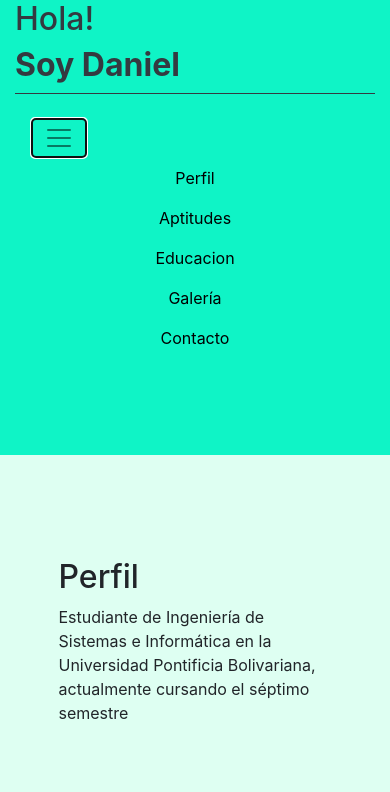
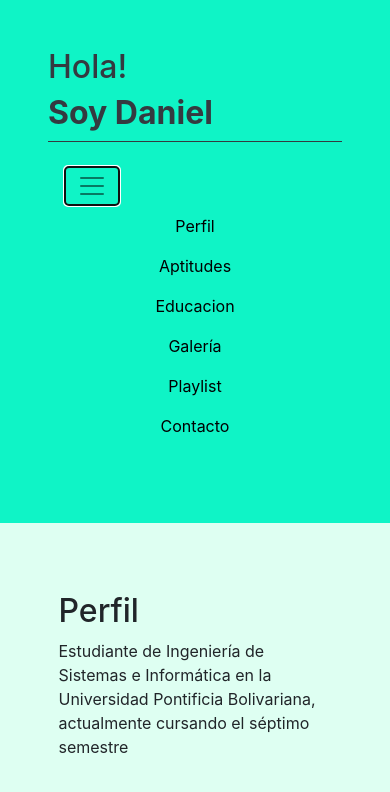
Before and after one commit to danielpre30/Daniel-Preciado, a plain HTML site: page index.html in a window 390 px wide. Both pictures are taken after a click on the button "Toggle navigation". Drawn offline with nearby package versions, Linux system fonts and the light colour scheme.

Commit message:
Playlist y correccion en el responsive design

```diff
--- a/index.html
+++ b/index.html
@@ -14,8 +14,7 @@
 <body class="h-100">
     <div class="container-fluid h-100">
         <div class="row h-100">
-            <aside
-                class="col-12 col-sm d-sm-flex justify-content-center align-items-center flex-column menu text-dark"
+            <aside class="p-5 col-12 col-sm d-sm-flex justify-content-center align-items-center flex-column menu text-dark"
                 id="side">
                 <figure>
                     <img src="img/foto_perfil.jpg" alt="Daniel Preciado" class="rounded-circle d-none d-sm-block">
@@ -38,13 +37,15 @@
                             aria-controls="nav-education" aria-selected="false">Educacion</a>
                         <a class="nav-link" id="nav-more-tab" data-toggle="tab" href="#nav-more" role="tab"
                             aria-controls="nav-more" aria-selected="false">Galería</a>
+                        <a class="nav-link" id="nav-playlist-tab" data-toggle="tab" href="#nav-playlist" role="tab"
+                            aria-controls="nav-playlist" aria-selected="false">Playlist</a>
                         <a class="nav-link" id="nav-contact-tab" data-toggle="tab" href="#nav-contact" role="tab"
                             aria-controls="nav-contact" aria-selected="false">Contacto</a>
                     </div>
                 </nav>
             </aside>
 
-            <main class="tab-content col-sm-8 d-flex align-items-center" id="nav-tabContent">
+            <main class="tab-content col-md-8 d-flex align-items-center justify-content-center" id="nav-tabContent">
                 <article class="tab-pane fade show active" id="nav-profile" role="tabpanel"
                     aria-labelledby="nav-profile-tab">
                     <h2>Perfil</h2>
@@ -181,6 +182,11 @@
                     </div>
 
                 </article>
+                <article class="tab-pane fade" id="nav-playlist" role="tabpanel" aria-labelledby="nav-playlist-tab">
+                    <h2>Playlist</h2>
+                    <iframe src="https://open.spotify.com/embed/user/danielpre30/playlist/1dPPYTI8R5MGBUNAYS7S64" width="100%" height="500"
+                        frameborder="0" allowtransparency="true" allow="encrypted-media"></iframe>
+                </article>
                 <article class="tab-pane fade" id="nav-contact" role="tabpanel" aria-labelledby="nav-contact-tab">
                     <h2>Contacto</h2>
                     <h3>Email</h3>
```
